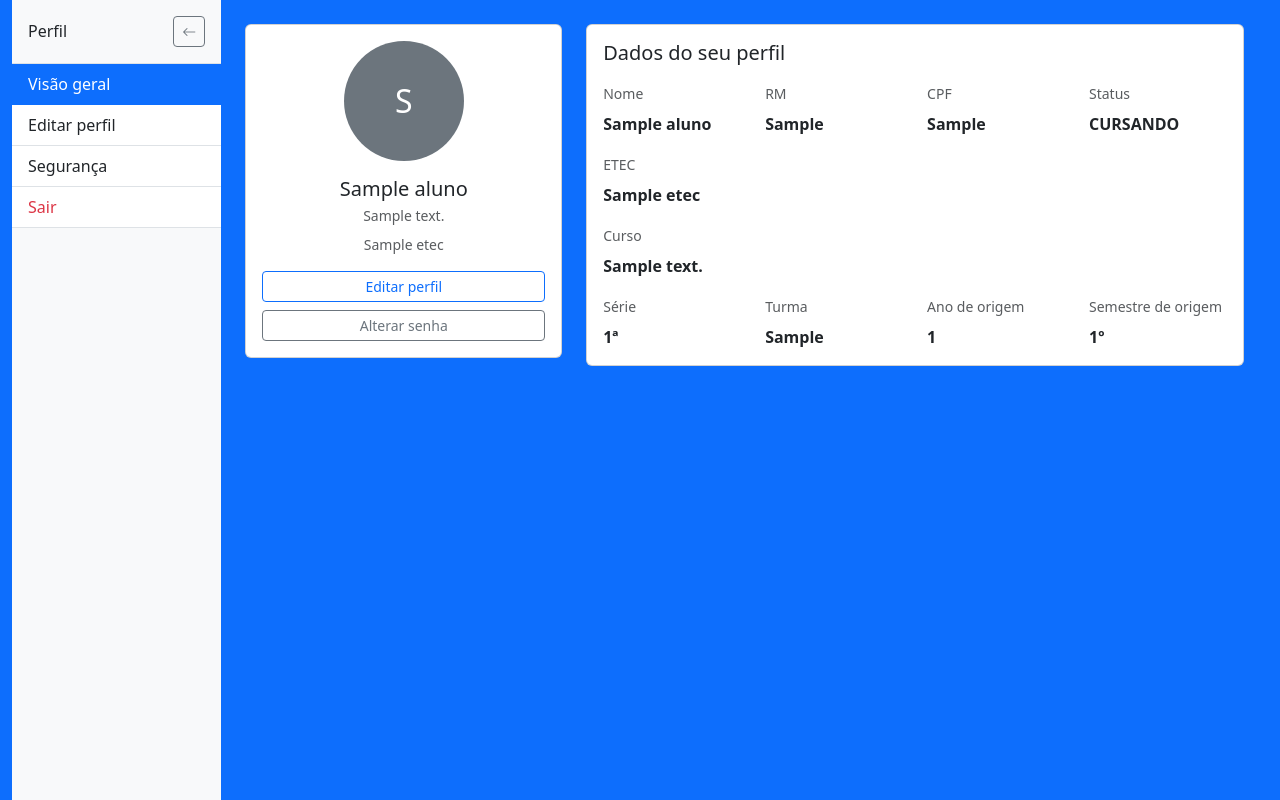
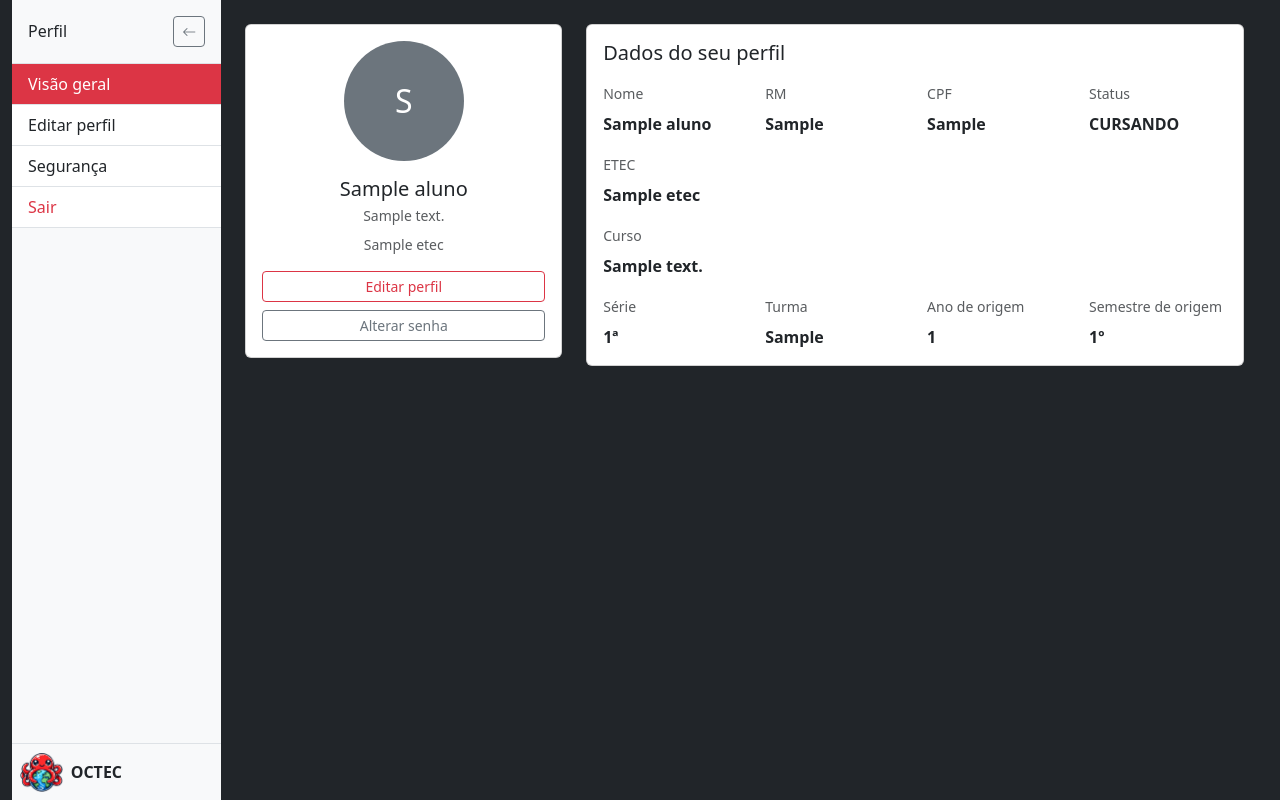
Before and after one commit to OCTECTCC/OCTEC, a Flask app: page /perfil in a window 1280 px wide. Run offline with Flask 3, Linux system fonts and the light colour scheme; a user stored in the database is signed in; tables that the repository leaves empty hold one stand-in row (values such as "Sample post").

Commit message:
Atualização do perfil.html - Melhorias visuais

```diff
--- a/app/templates/index.html
+++ b/app/templates/index.html
@@ -14,7 +14,7 @@
     <body class="d-flex flex-column min-vh-100 overflow-md-hidden">
         {% block body %}
             {% if current_user.is_authenticated %}
-                <header class="bg-white border-bottom header">
+                <header class="bg-light border-bottom header">
                     <div class="container-fluid h-100">
                         <div class="d-flex justify-content-between align-items-center h-100">
                             <div class="d-flex align-items-center">
--- a/app/templates/perfil.html
+++ b/app/templates/perfil.html
@@ -1,8 +1,8 @@
 {% extends "index.html" %}
 {% block title %}Perfil{% endblock %}
 {% block body %}
-    <main class="d-flex flex-column container-fluid vh-100 bg-primary">
-        <div class="flex-grow-1 row g-0 overflow-hidden">
+    <main class="d-flex flex-column container-fluid vh-100 bg-dark">
+        <div class="flex-grow-1 row g-0">
             <aside class="d-flex flex-column col-12 col-md-2 bg-light">
                 <div class="d-flex justify-content-between align-items-center border-bottom p-3">
                     <h6 class="mb-0">Perfil</h6>
@@ -11,11 +11,15 @@
                     </a>
                 </div>
                 <nav class="flex-grow-1 list-group list-group-flush overflow-auto">
-                    <a href="{{ url_for('views.perfil') }}" class="list-group-item list-group-item-action active">Visão geral</a>
+                    <a href="{{ url_for('views.perfil') }}" class="list-group-item list-group-item-action text-bg-danger">Visão geral</a>
                     <a href="{{ url_for('views.perfil') }}" class="list-group-item list-group-item-action">Editar perfil</a>
                     <a href="{{ url_for('views.perfil') }}" class="list-group-item list-group-item-action">Segurança</a>
                     <a href="{{ url_for('views.logout') }}" class="list-group-item list-group-item-action text-danger border-bottom">Sair</a>
                 </nav>
+                <div class="d-flex align-items-center p-2 border-top">
+                    <img src="{{ url_for('static', filename='img/logo_V2.png') }}" alt="OCTEC" style="height: 40px">
+                    <span class="ms-2 fw-semibold">OCTEC</span>
+                </div>
             </aside>
             <section class="d-flex flex-column col-12 col-md-10">
                 <div class="p-4 overflow-auto">
@@ -48,7 +52,7 @@
                                         {% endif %}
                                     </p>
                                     <div class="d-grid gap-2">
-                                        <a href="{{ url_for('views.perfil') }}" class="btn btn-outline-primary btn-sm">Editar perfil</a>
+                                        <a href="{{ url_for('views.perfil') }}" class="btn btn-outline-danger btn-sm">Editar perfil</a>
                                         <a href="{{ url_for('views.perfil') }}" class="btn btn-outline-secondary btn-sm">Alterar senha</a>
                                     </div>
                                 </div>
```
